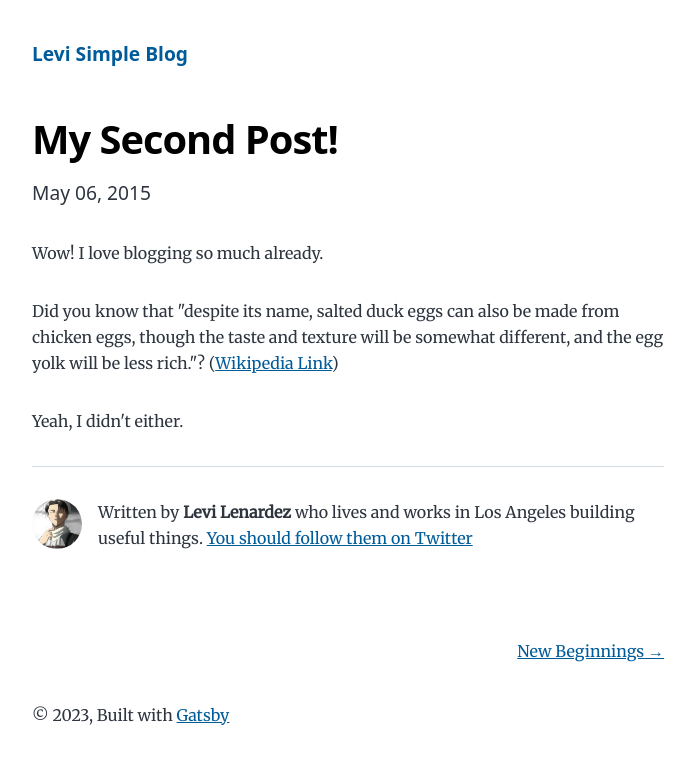
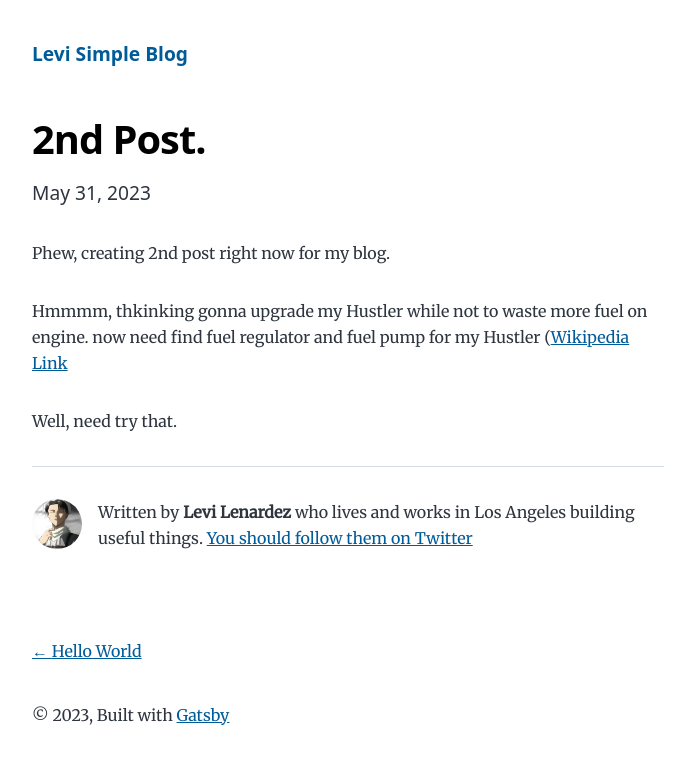
Before and after one commit to LeviLenardez/gatsby-starter-blog-mid, a Gatsby site: page /my-second-post/ in a window 1280 px wide. Shown: the whole page, without its empty margins (292-986 px from the left). Built offline with nearby package versions, Linux system fonts and the light colour scheme; Gatsby itself is replaced by a stand-in of ours.

Commit message:
Update index.md

```diff
--- a/content/blog/my-second-post/index.md
+++ b/content/blog/my-second-post/index.md
@@ -1,13 +1,13 @@
 ---
-title: My Second Post!
-date: "2015-05-06T23:46:37.121Z"
+title: 2nd Post.
+date: "2023-05-31T03:30:45.154Z"
 ---
 
-Wow! I love blogging so much already.
+Phew, creating 2nd post right now for my blog.
 
-Did you know that "despite its name, salted duck eggs can also be made from
-chicken eggs, though the taste and texture will be somewhat different, and the
-egg yolk will be less rich."?
-([Wikipedia Link](https://en.wikipedia.org/wiki/Salted_duck_egg))
+Hmmmm, thkinking gonna upgrade my Hustler while
+not to waste more fuel on engine.
+now need find fuel regulator and fuel pump for my Hustler
+([Wikipedia Link](https://en.wikipedia.org/wiki/Fuel_pump)
 
-Yeah, I didn't either.
+Well, need try that.
```
